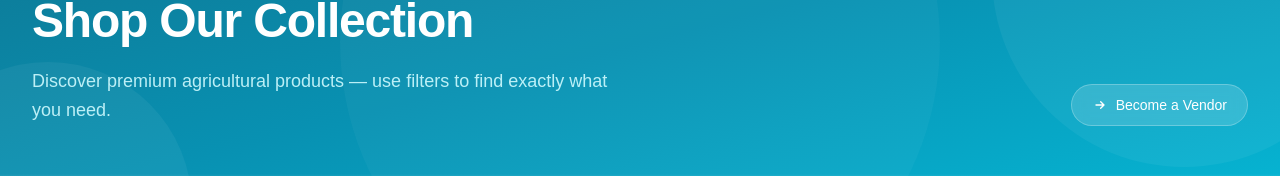
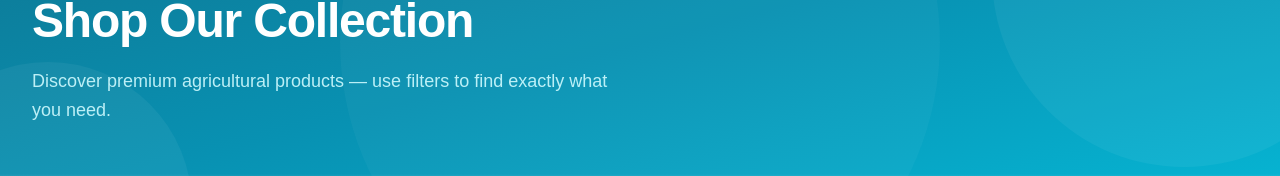
Before and after one commit to BishowDevkota/himalayan-agro, a Next.js app: page /shop in a window 1280 px wide. Shown: the part 189-365 px from the top of the page. Built offline with nearby package versions, Linux system fonts and the light colour scheme; no server answers; the database is empty.

Commit message:
category changed

```diff
--- a/app/shop/page.tsx
+++ b/app/shop/page.tsx
@@ -64,15 +64,7 @@ export default async function ShopPage({ searchParams }: { searchParams?: { q?:
                   Discover premium agricultural products — use filters to find exactly what you need.
                 </p>
               </div>
-              <Link
-                href="/register/vendor"
-                className="inline-flex items-center gap-2 px-5 py-2.5 rounded-full bg-white/15 backdrop-blur-sm text-white text-sm font-medium border border-white/25 hover:bg-white/25 transition-all duration-200 hover:shadow-lg hover:shadow-black/10 flex-shrink-0"
-              >
-                <svg className="w-4 h-4" fill="none" viewBox="0 0 24 24" stroke="currentColor" strokeWidth={2}>
-                  <path strokeLinecap="round" strokeLinejoin="round" d="M13 7l5 5m0 0l-5 5m5-5H6" />
-                </svg>
-                Become a Vendor
-              </Link>
+
             </div>
           </div>
 
```
